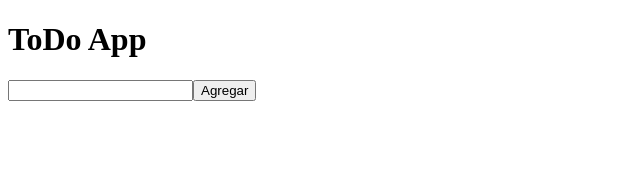
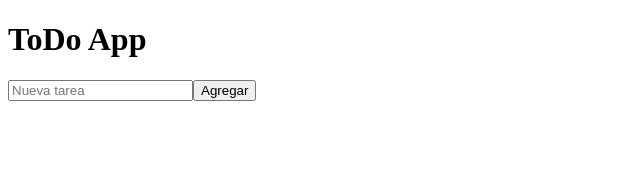
Before and after one commit to MortyAlfGonAr/my-react-task-list, a React (Vite) app: page / in a window 1280 px wide. Shown: the top 170 px of the page, without its empty margins (0-640 px from the left). Built offline with nearby package versions, Linux system fonts and the light colour scheme.

Commit message:
creada descripción del producto en archivo review-1.md

```diff
--- a/src/App.jsx
+++ b/src/App.jsx
@@ -40,12 +40,12 @@ function App() {
   const handleClickEditar = (id, nombre) => {
     let entrada = prompt('Edita la tarea: ', nombre);
 
-    if (entrada) { //Este if lo uso por si de pronto no ingreso nada en el prompt, para evitar un null
+    if (entrada) {
       let tareaEditada = tareas.map((tarea) => {
         if(tarea.id === id){
-          return {id: tarea.id, descripcion: entrada, estaCompletada: tarea.estaCompletada} // Si el id coincide entonces en la descripcion ingresa la entrada
+          return {id: tarea.id, descripcion: entrada, estaCompletada: tarea.estaCompletada}
         }
-        return tarea; // si no se cumple la condición retorna la misma tarea (es decir el mismo objeto que se itera)
+        return tarea;
       })
       setTareas(tareaEditada)
     }
@@ -60,7 +60,7 @@ function App() {
     <div>
       <Header />
       <form action="">
-        <input type='text' onChange={handleChange} value={nuevaTarea} />
+        <input type='text' onChange={handleChange} placeholder='Nueva tarea' value={nuevaTarea} />
         <button onClick={handleClickAgregar} type='submit'>Agregar</button>
       </form>
 
```
Also changed, not shown: 1 other file (tests, documents, lock files or other folders).
